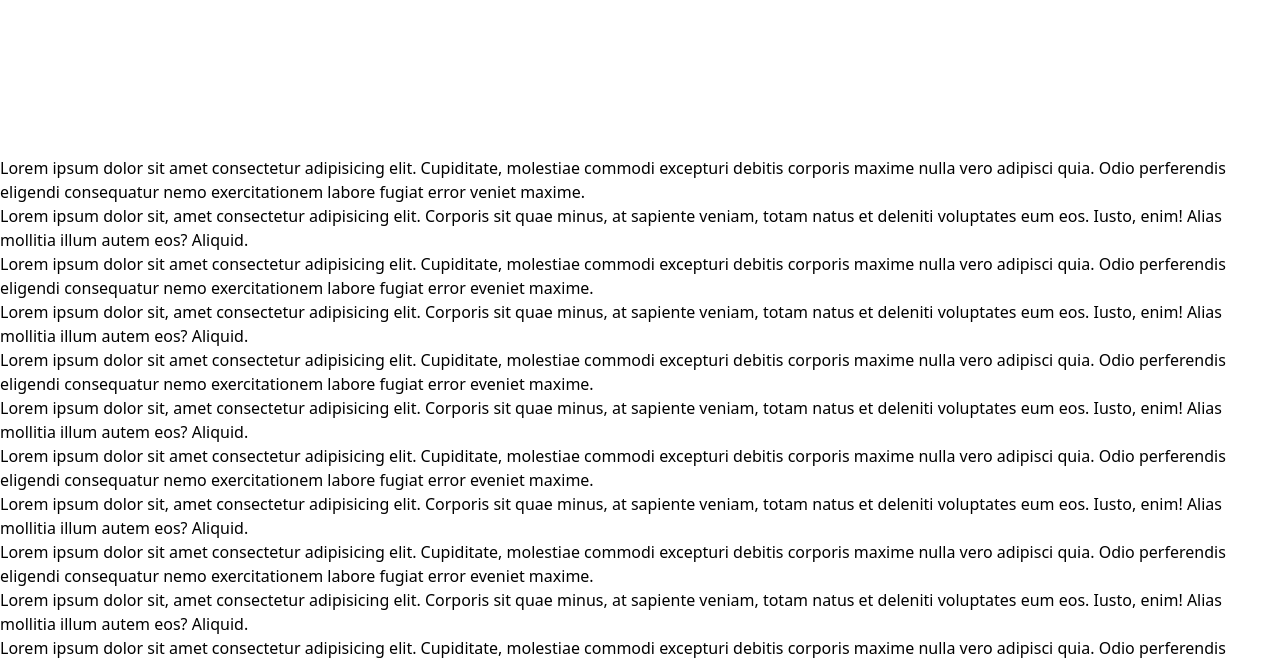
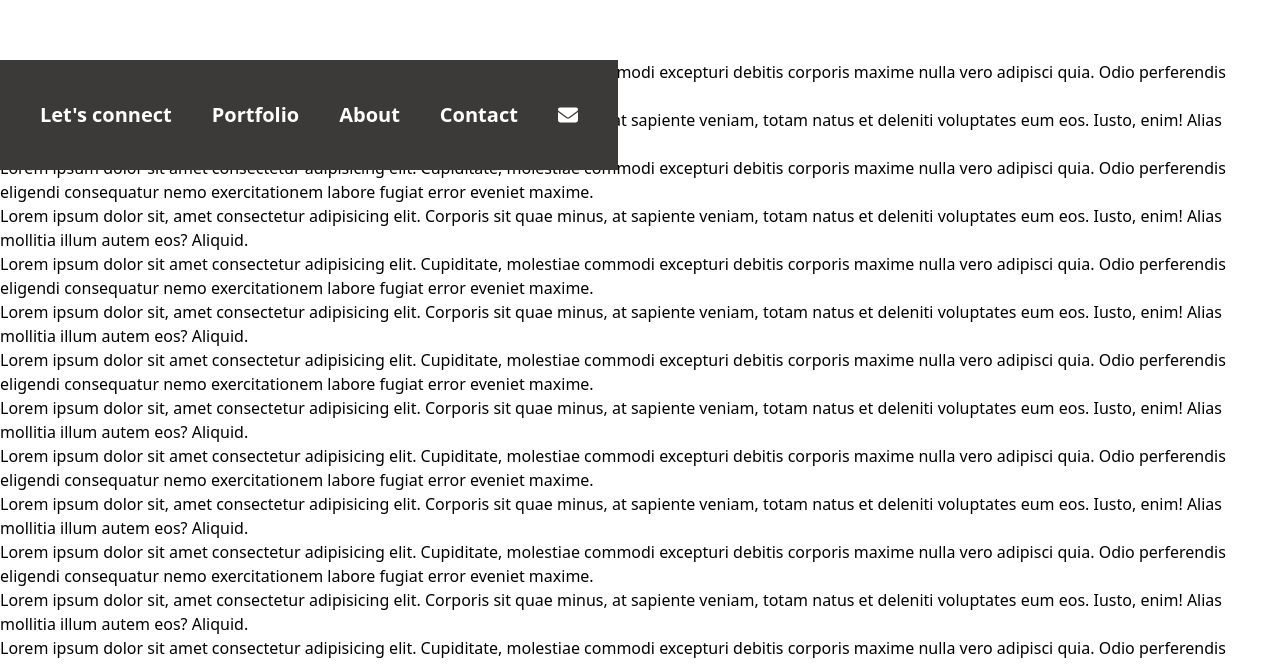
Before and after one commit to KingsleyIbe/myPortifolioSite, a React (Create React App) app: page / in a window 1280 px wide. Shown: the part 940-1604 px from the top of the page. Built offline with nearby package versions, Linux system fonts and the light colour scheme.

Commit message:
Update header component

```diff
--- a/package.json
+++ b/package.json
@@ -3,6 +3,9 @@
   "version": "0.1.0",
   "private": true,
   "dependencies": {
+    "@fortawesome/fontawesome-svg-core": "^6.1.1",
+    "@fortawesome/free-solid-svg-icons": "^6.1.1",
+    "@fortawesome/react-fontawesome": "^0.1.18",
     "@testing-library/jest-dom": "^5.16.4",
     "@testing-library/react": "^13.3.0",
     "@testing-library/user-event": "^13.5.0",
--- a/src/component/Header/Header.jsx
+++ b/src/component/Header/Header.jsx
@@ -1,15 +1,20 @@
 import React from 'react';
 import { NavLink } from 'react-router-dom';
+import { FontAwesomeIcon } from '@fortawesome/react-fontawesome';
+import { faEnvelope } from '@fortawesome/free-solid-svg-icons';
 
 const Header = () => (
-  <div>
+  <div className="header bg-[#3c3a39] p-10 fixed z-50">
     <header>
-      <nav>
-        <ul>
+      <nav className="flex gap-x-10 items-center text-[20px] font-bold text-[#fff]">
+        <span>
+          <h1>Let&#39;s connect</h1>
+        </span>
+        <ul className="flex gap-x-10 items-center justify-end">
           <li><NavLink to="/">Portfolio</NavLink></li>
           <li><NavLink to="/#about">About</NavLink></li>
           <li><NavLink to="/#contact">Contact</NavLink></li>
-          <li><NavLink to="/#envelop">Envelop</NavLink></li>
+          <li><NavLink to="/#envelop"><FontAwesomeIcon icon={faEnvelope} /></NavLink></li>
         </ul>
       </nav>
     </header>
```
Also changed, not shown: 1 other file (tests, documents, lock files or other folders).
